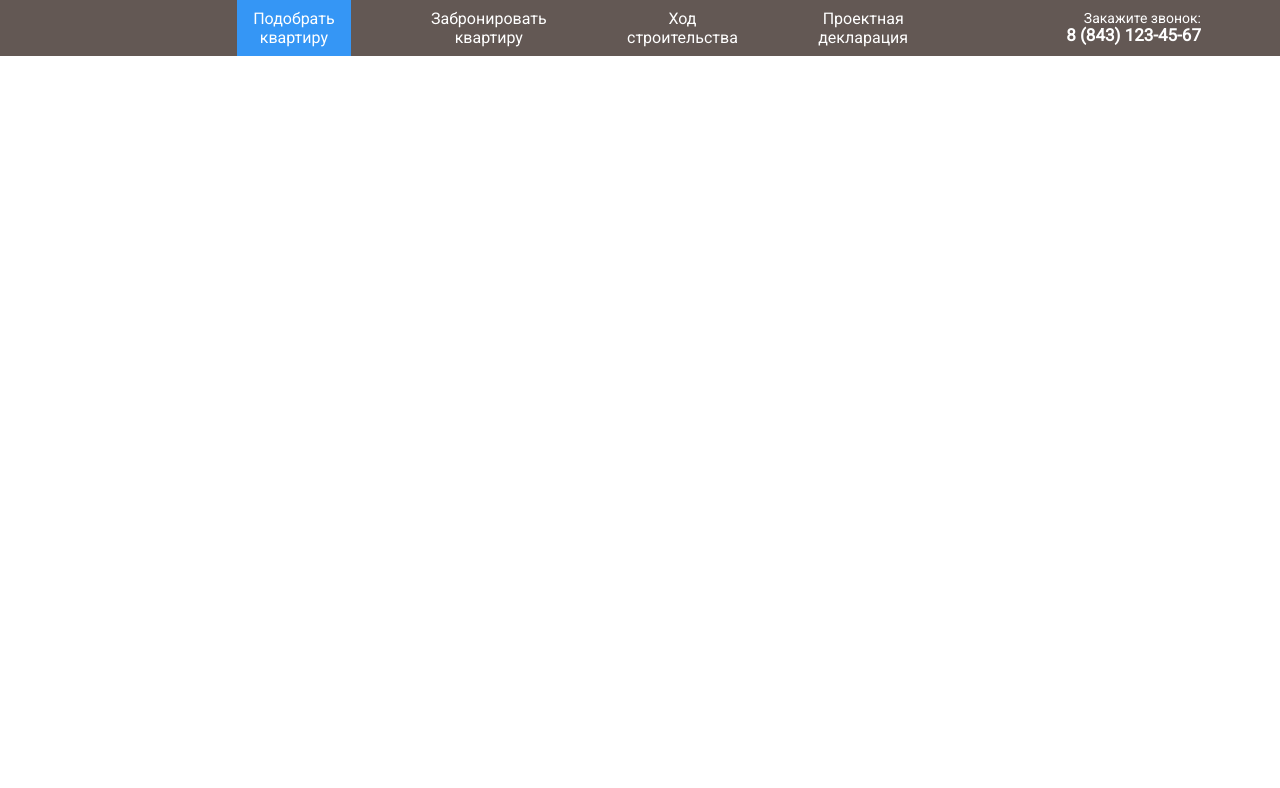
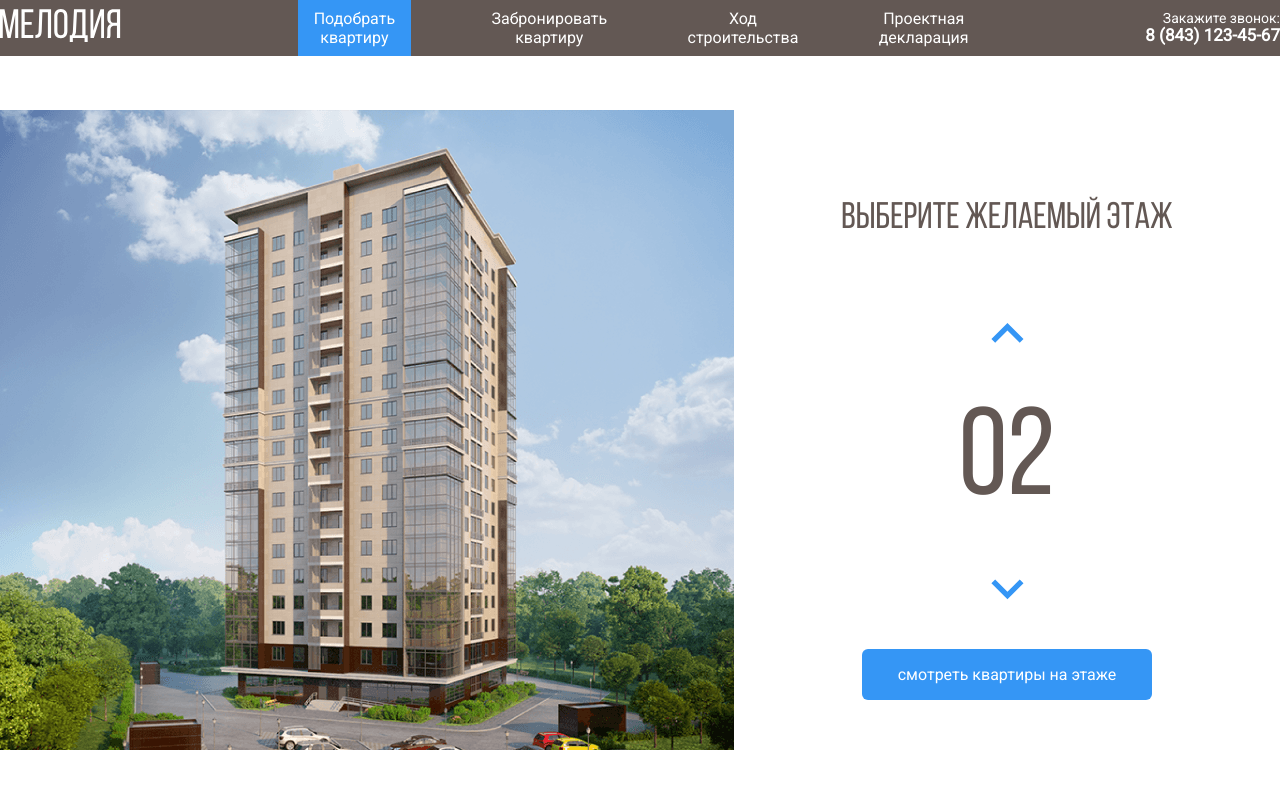
Before and after one commit to Ceorik/IntensiveHome, a plain HTML site: page index.html in a window 1280 px wide. Drawn offline with Linux system fonts and the light colour scheme; files that its build step writes are made by us from their sources.

Commit message:
Second task

```diff
--- a/index.html
+++ b/index.html
@@ -5,13 +5,14 @@
     <meta http-equiv="X-UA-Compatible" content="IE=edge">
     <meta name="viewport" content="width=device-width, initial-scale=1.0">
     <title>Document</title>
-    <link rel="stylesheet" href="/IntensivedHouse/style.css">
-    <link rel="stylesheet" href="/IntensivedHouse/normalize.css">
+    <link rel="stylesheet" href="/style.css">
+    <link rel="stylesheet" href="/normalize.css">
 </head>
 <body>
     <header>
+        <div class="container">
         <div class="logo">
-        <img src="/IntensivedHouse/Мелодия.svg" alt="" class="">
+        <img src="img/Мелодия.svg" alt="" class="">
     </div>
 
         <nav>
@@ -25,9 +26,53 @@
             <a href="" class=""><b>8 (843) 123-45-67</b></a>
         </p>
         </div>
+    </div>
     </header>
-    <main>
+    <main >
+        <article>
+            <section class="main-home">
+        <svg
+        class="home-img"
+        width="734" height="640" viewBox="0 0 734 640" fill="none" xmlns="http://www.w3.org/2000/svg" xmlns:xlink="http://www.w3.org/1999/xlink">
+            <rect width="734" height="640" fill="url(#pattern0)"/>
+            <defs>
+            <pattern id="pattern0" patternContentUnits="objectBoundingBox" width="1" height="1">
+            <use xlink:href="#image0" transform="translate(-0.00408719) scale(0.0013624 0.0015625)"/>
+            </pattern>
+            <image id="image0" width="740" height="640" xlink:href="img/home 1.png"/>
+            </defs>
+            <path d="M222 527L442.8 535L512 521.3V543L443.5 562.7L222 551.7V527Z" fill="#3595F6" fill-opacity="0.75"/>
+            <path d="M223 526V501L443.3 504.3L513 501V521L443.7 534L223 526Z" fill="#3595F6" fill-opacity="0.75"/>
+            <path d="M223 500V475H444H513V498L445 505L223 500Z" fill="#3595F6" fill-opacity="0.75"/>
+            <path d="M223 476V451L444.3 447.3L512 454V476H444" fill="#3595F6" fill-opacity="0.75"/>
+            <path d="M223 450V424L444.5 420.7L513 431.7V453L444 446.3L223 450Z" fill="#3595F6" fill-opacity="0.75"/>
+            <path d="M222 423V399.3L443 387L514 410V431.3L443 419L222 423Z" fill="#3595F6" fill-opacity="0.75"/>
+            <path d="M222 401V376L444.2 359.7L514 388.3V409L443.7 387.3L222 401Z" fill="#3595F6" fill-opacity="0.75"/>
+            <path d="M222 376V351L444.5 330.7L514 367.3V388L442 359.3L222 376Z" fill="#3595F6" fill-opacity="0.75"/>
+            <path d="M222 350V326L445 301.3L514 345.3V367L444.7 329L222 350Z" fill="#3595F6" fill-opacity="0.75"/>
+            <path d="M222 325V301L444.5 272.3L514 323.3V344L443.7 301.7L222 325Z" fill="#3595F6" fill-opacity="0.75"/>
+            <path d="M221 301V277L443.3 244L514 303.3V323L444 272.3L221 301Z" fill="#3595F6" fill-opacity="0.75"/>
+            <path d="M222 276V252L443.2 217L513 281V302L444.3 243.7L222 276Z" fill="#3595F6" fill-opacity="0.75"/>
+            <path d="M222 252V227L444.3 189L513 259.3V280L444 216L222 252Z" fill="#3595F6" fill-opacity="0.75"/>
+            <path d="M222 226V201L442.8 157.3L513 236.3V259L444 185.7L222 226Z" fill="#3595F6" fill-opacity="0.75"/>
+            <path d="M223 202V177L443 129L513 214V237L442.3 157.7L223 202Z" fill="#3595F6" fill-opacity="0.75"/>
+            <path d="M222 177V152L441.8 100L513 192.3V215L443.3 128.7L222 177Z" fill="#3595F6" fill-opacity="0.75"/>
+            <path d="M222 152V126L444 69.3L513 171V192L443.7 100.3L222 152Z" fill="#3595F6" fill-opacity="0.75"/>
+            </svg>
+            </section>
+            <section class="main-counter">
+                <p class="counter-title">Выберите желаемый этаж</p>
+                <button class="upper-button counter-button">
+                    <img src="img/Vector (1).svg" alt="" class="button-down ">
+                </button>
+                <div class="counter">02</div>
+                <button class="down-button counter-button">
+                    <img src="img/Vector.svg" alt="" class="button-up ">
+                </button>
+                <button class="see-floor" href="">смотреть квартиры на этаже</button>
 
+            </section>
+        </article>
     </main>
 
 
--- a/style.css
+++ b/style.css
@@ -1,12 +1,31 @@
 @import url('https://fonts.googleapis.com/css2?family=Roboto&display=swap');
+@font-face {
+    font-family: "Bebas Neue";
+    src: local("BebasNeueRegular"), url("/fonts/fonts/BebasNeueRegular.woff2") format("woff2"),
+      url("/fonts/fonts/BebasNeueRegular.woff") format("woff");
+    font-weight: normal;
+    font-style: normal;
+    font-display: swap;
+  }
+
+*{
+    box-sizing: border-box;
+}
 header{
     height: 56px;
     background-color: #635854;
     display: flex;
-    Justify-content: space-around;
-    align-items: center;
     color: #FFFFFF;
     font-family: 'Roboto', sans-serif;
+}
+.container{
+    height: 56px;
+    margin: auto;
+    display: flex;
+    Justify-content: space-between;
+    align-items: center;
+    width: 100%;
+    max-width: 1440px;
 }
 header .logo{
     height:32,92px;
@@ -42,3 +61,70 @@ a{
     color:#FFFFFF;
     font-family: 'Roboto', sans-serif;
 }
+main{
+
+}
+article {
+    display: flex;
+    max-width: 1440px;
+    width: 100%;
+    margin: auto;
+    align-items:center;
+    justify-content: space-between;
+
+}
+main article  section{
+    margin-top: 54px;
+    display: flex;
+}
+.home-img path{
+    opacity: 0;
+    cursor: pointer;
+}
+.home-img path:hover{
+    opacity: 1;
+}
+.main-counter{
+    width: 50%;
+    display: flex;
+    flex-direction: column;
+    align-items:center;
+    justify-content: space-between;
+    height: 540px;
+
+}
+.counter-title{
+    font-family: 'Bebas Neue';
+font-style: normal;
+font-weight: normal;
+font-size: 37px;
+line-height: 44px;
+text-align: center;
+text-transform: uppercase;
+color: #635854;
+}
+.counter-button{
+    background-color: #fff;
+    border: none;
+}
+.counter-button:hover{
+    cursor: pointer;
+
+}
+.see-floor{
+    color:#fff;
+    border: none;
+    padding: 16px 36px;
+    background-color:#3596F5;
+    border-radius: 6px;
+    font-family: 'Roboto';
+    font-style: normal;
+    font-weight: normal;
+    font-size: 16px;
+    line-height: 19px;
+}
+.counter{
+    font-family: 'Bebas Neue';
+    color:#635854;
+    font-size: 124px;
+}
```
Also changed, not shown: fonts/stylesheet.css (added, +8 -0 lines), fonts/fonts/BebasNeueRegular.woff (added), fonts/fonts/BebasNeueRegular.woff2 (added), img/Group 3 (1).svg (added), img/Vector (1).svg (added), img/Vector.svg (added), img/home 1.png (added), img/Мелодия.png (renamed from Мелодия.png), img/Мелодия.svg (renamed from Мелодия.svg).
